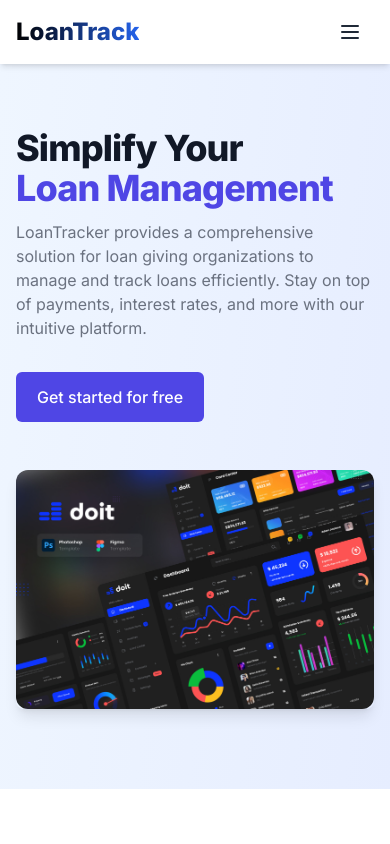
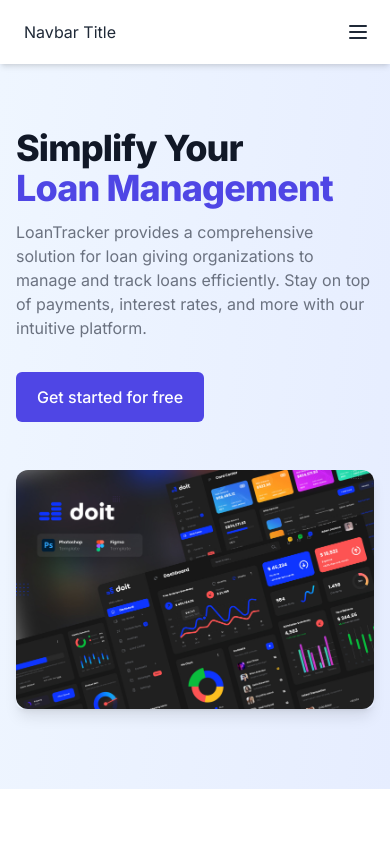
Before and after one commit to Shorno/loan-tracker-next.js, a Next.js app: page / in a window 390 px wide. Shown: the top 844 px of the page. Built offline with nearby package versions, Linux system fonts and the light colour scheme; no server answers.

Commit message:
changed nav design

```diff
--- a/app/dashboard/page.tsx
+++ b/app/dashboard/page.tsx
@@ -27,6 +27,7 @@ export default async function DashboardPage() {
                     </tbody>
                 </table>
             </div>
+
         </>
     )
 }
--- a/components/navbar.tsx
+++ b/components/navbar.tsx
@@ -1,17 +1,13 @@
 "use client"
-
-import {useState} from "react"
 import Link from "next/link"
 import {signOut, useSession} from "next-auth/react"
-import {Menu, X} from "lucide-react"
+import {Menu} from "lucide-react";
 
 export default function Navbar() {
-    const [mobileMenuOpen, setMobileMenuOpen] = useState(false)
     const {status} = useSession()
     const isAuthenticated = status === "authenticated"
     const isLoading = status === "loading"
 
-    const toggleMobileMenu = () => setMobileMenuOpen(!mobileMenuOpen)
 
     const NavItems = () => (
         <>
@@ -43,43 +39,38 @@ export default function Navbar() {
     )
 
     return (
-        <header className="sticky top-0 z-50 bg-base-100 shadow-md">
-            <div className="navbar container mx-auto px-4">
-                <div className="flex-1">
-                    <Link href="/"
-                          className="flex gap-2 text-2xl font-extrabold bg-gradient-to-r from-black  to-blue-600 text-transparent bg-clip-text">
-                        LoanTrack
-                    </Link>
+        <>
+            <div className="drawer z-10 ">
+                <input id="my-drawer-3" type="checkbox" className="drawer-toggle"/>
+                <div className="drawer-content flex flex-col  ">
+                    {/* Navbar */}
+                    <div className={"shadow-md  "}>
+                        <div className="navbar container mx-auto ">
+                            <div className="mx-2 flex-1 px-2">Navbar Title</div>
+                            <div className="flex lg:hidden">
+                                <label htmlFor="my-drawer-3" aria-label="open sidebar"
+                                       className="btn btn-square btn-ghost">
+                                    <Menu/>
+                                </label>
+                            </div>
+                            <div className="hidden flex-none lg:block">
+                                <ul className="menu menu-horizontal">
+                                    {/* Navbar menu content here */}
+                                    <li><a>Navbar Item 1</a></li>
+                                    <li><a>Navbar Item 2</a></li>
+                                </ul>
+                            </div>
+                        </div>
+                    </div>
                 </div>
-                <div className="flex-none hidden md:block">
-                    <ul className="menu menu-horizontal px-1">
-                        <NavItems/>
+                <div className="drawer-side">
+                    <label htmlFor="my-drawer-3" aria-label="close sidebar" className="drawer-overlay"></label>
+                    <ul className="menu bg-base-200 min-h-full w-52 p-4">
+                        <li><a>Sidebar Item 1</a></li>
+                        <li><a>Sidebar Item 2</a></li>
                     </ul>
                 </div>
-                <div className="flex-none md:hidden">
-                    <button
-                        onClick={toggleMobileMenu}
-                        className="btn btn-square btn-ghost"
-                        aria-expanded={mobileMenuOpen}
-                        aria-label="Toggle menu"
-                    >
-                        {mobileMenuOpen ? <X className="h-6 w-6"/> : <Menu className="h-6 w-6"/>}
-                    </button>
-                </div>
             </div>
-
-            {/* Mobile menu overlay */}
-            <div
-                className={`absolute left-0 right-0 bg-base-300 shadow-lg md:hidden transition-all duration-300 ease-in-out ${
-                    mobileMenuOpen ? 'top-full opacity-100' : 'opacity-0 pointer-events-none'
-                }`}
-            >
-                <nav className="bg-base-200 px-2 font-semibold text-zinc-900">
-                    <ul className="menu menu-horizontal ">
-                        <NavItems/>
-                    </ul>
-                </nav>
-            </div>
-        </header>
+        </>
     )
 }
```
